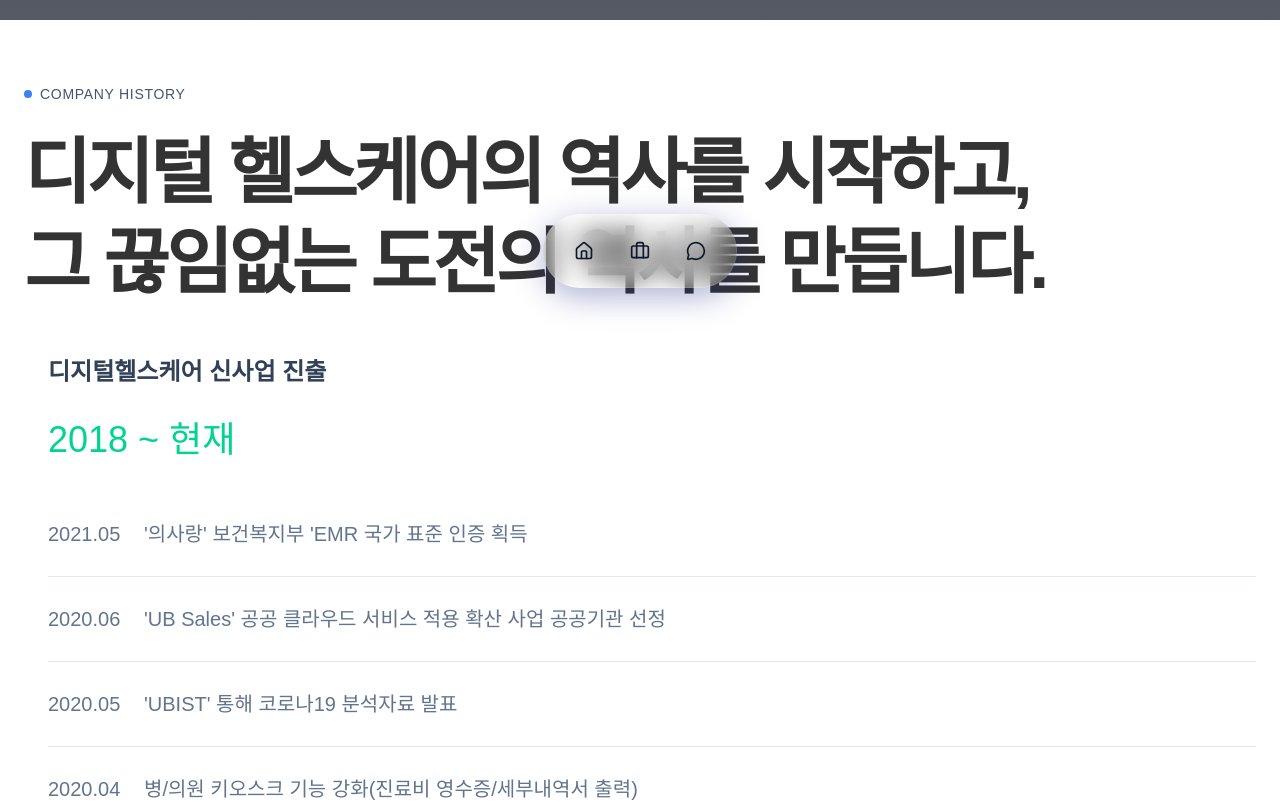
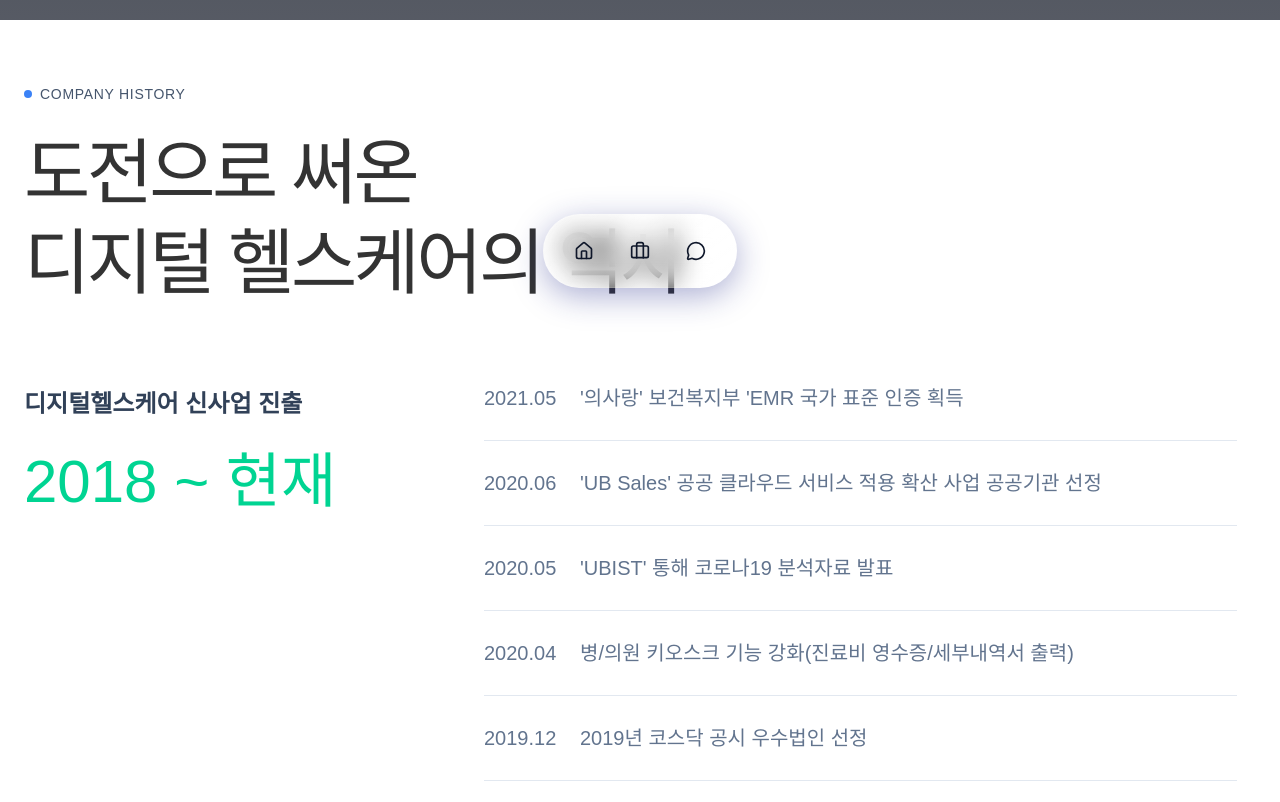
Before and after one commit to astudyinglady-max/newbiware, a Next.js app: page /about/history in a window 1280 px wide. Shown: the part 480-1282 px from the top of the page. Built offline with nearby package versions, Linux system fonts and the light colour scheme; grey boxes are pictures that could not be loaded; a web font is replaced by a local one.

Commit message:
about: history overview layout components update

```diff
--- a/src/app/about/history/page.tsx
+++ b/src/app/about/history/page.tsx
@@ -14,9 +14,7 @@ export default function HistoryPage() {
       subLabel="Company History"
       headline={
         <>
-          디지털 헬스케어의 역사를 시작하고,
-          <br />
-          그 끊임없는 도전의 역사를 만듭니다.
+          도전으로 써온<br />디지털 헬스케어의 역사
         </>
       }
     >
--- a/src/app/about/overview/page.tsx
+++ b/src/app/about/overview/page.tsx
@@ -13,9 +13,8 @@ export default function OverviewPage() {
       subLabel="Company Overview"
       headline={
         <>
-          건강한 삶을 위한 가치 창조,
-          <br />
-          유비케어가 함께하겠습니다.
+         건강한 삶의 가치,<br />
+         유비케어가 함께 만들어갑니다.
         </>
       }
     >
--- a/src/components/about/AboutSubPageLayout.tsx
+++ b/src/components/about/AboutSubPageLayout.tsx
@@ -28,13 +28,13 @@ export function AboutSubPageLayout({
     <div className="min-h-screen bg-white text-slate-900">
       <PageHeader title={pageTitle} backgroundImage={backgroundImage} />
 
-      <section className="max-w-[1600px] mx-auto px-6 pb-16 sm:pb-16 ">
+      <section className="max-w-[1600px] mx-auto px-6 pb-24 sm:pb-20 ">
         <div className="w-full flex-shrink-0 sticky top-[70px] bg-white z-50 lg:top-[70px] pt-16">
           <p className="flex items-center gap-2 text-sm font-medium text-slate-600 uppercase tracking-wider mb-6">
             <span className="w-2 h-2 rounded-full bg-primary-500 shrink-0" />
             {subLabel}
           </p>
-          <h1 className="text-6xl sm:text-5xl lg:text-7xl font-bold text-[#333333] leading-tight tracking-tighter whitespace-pre-line ">
+          <h1 className="text-6xl sm:text-5xl lg:text-7xl font-light text-[#333333] leading-tight tracking-tighter whitespace-pre-line ">
             {typeof headline === "string"
               ? headline.split("\n").map((line, i) => (
                   <React.Fragment key={i}>
--- a/src/components/about/HistoryTimeline.tsx
+++ b/src/components/about/HistoryTimeline.tsx
@@ -27,19 +27,19 @@ export const HistoryTimeline: React.FC<HistoryTimelineProps> = ({
   baseDetailPath = "/about/history",
 }) => {
   return (
-    <section className="bg-white text-slate-900  py-16 sm:py-12">
-      <div className="container px-6 min-w-[1600px] mx-auto">
+    <section className="bg-white text-slate-900  py-20 sm:py-20">
+      <div className="container min-w-[1600px] mx-auto">
         {periods.map((period) => (
-          <div key={period.id} className="mb-16 last:mb-0 ">
-            <div className="mb-8">
+          <div key={period.id} className="mb-20 last:mb-0 flex items-start justify-start gap-30">
+            <div className="mb-8 sticky top-[320px] bg-white z-50 w-[340px]">
               <h2 className="text-2xl sm:text-2xl font-bold text-slate-700">
                 {period.title ?? period.range}
               </h2>
               {period.title && (
-                <p className="text-4xl sm:text-4xl font-light text-emerald-400 mt-8">{period.range}</p>
+                <p className="text-5xl sm:text-6xl font-extralight text-emerald-400 mt-8">{period.range}</p>
               )}
             </div>
-            <ul className="divide-y divide-slate-200">
+            <ul className="divide-y divide-slate-200 -mt-8">
               {period.milestones.map((m) => (
                 <li key={m.id} className="group">
                   <Link
--- a/src/components/about/OverviewGridSection.tsx
+++ b/src/components/about/OverviewGridSection.tsx
@@ -3,22 +3,15 @@
 import React, { useRef } from "react";
 import { motion, useInView } from "framer-motion";
 
+// 헬스케어, 회사, 건강, AI, 병원 관련 이미지
 const GRID_IMAGES = [
-  "https://images.unsplash.com/photo-1486406146926-c627a92ad1ab?w=400&q=80",
-  "https://images.unsplash.com/photo-1497366216548-37526070297c?w=400&q=80",
-  "https://images.unsplash.com/photo-1545324418-cc1a3fa10c00?w=400&q=80",
-  "https://images.unsplash.com/photo-1503387762-592deb58ef4e?w=400&q=80",
-  "https://images.unsplash.com/photo-1497366811353-6870744d04b2?w=400&q=80",
-  "https://images.unsplash.com/photo-1497215842964-222b430dc094?w=400&q=80",
-  "https://images.unsplash.com/photo-1524758631624-e2822e304c36?w=400&q=80",
-  "https://images.unsplash.com/photo-1497366754035-f200968a6e72?w=400&q=80",
-  "https://images.unsplash.com/photo-1600585154340-be6161a56a0c?w=400&q=80",
-  "https://images.unsplash.com/photo-1600607687939-ce8a6c25118c?w=400&q=80",
-  "https://images.unsplash.com/photo-1600566753190-17f0baa2a6c3?w=400&q=80",
-  "https://images.unsplash.com/photo-1600585154526-990dced4db0d?w=400&q=80",
-  "https://images.unsplash.com/photo-1600573472592-401b489a3cdc?w=400&q=80",
-  "https://images.unsplash.com/photo-1600566752355-35792bedcfea?w=400&q=80",
-  "https://images.unsplash.com/photo-1600607687644-c7171b42498f?w=400&q=80",
+  "https://images.unsplash.com/photo-1579684385127-1ef15d508118?w=400&q=80", // 의료/청진기
+  "https://images.unsplash.com/photo-1551076805-e1869033e561?w=400&q=80", // 병원/의료진
+  "https://images.unsplash.com/photo-1551601651-2a8555f1a136?w=400&q=80", // AI/기술
+  "https://images.unsplash.com/photo-1677442136019-21780ecad995?w=400&q=80", // AI/디지털
+  "https://images.unsplash.com/photo-1517245386807-bb43f82c33c4?w=400&q=80", // 회사/협업
+  "https://images.unsplash.com/photo-1571019614242-c5c5dee9f50b?w=400&q=80", // 건강/웰니스
+  "https://images.unsplash.com/photo-1512621776951-a57141f2eefd?w=400&q=80", // 건강식/라이프스타일
 ];
 
 const containerVariants = {
@@ -56,9 +49,9 @@ export function OverviewGridSection() {
 
   return (
     <section ref={ref} className="py-16 sm:py-24 overflow-hidden">
-      <div className="container mx-auto px-6">
+      <div className="container mx-auto max-w-[1600px]">
         <motion.div
-          className="grid grid-cols-3 sm:grid-cols-5 gap-3 sm:gap-4 max-w-6xl mx-auto"
+          className="grid grid-cols-3 sm:grid-cols-4 gap-3 sm:gap-4 mx-auto"
           variants={containerVariants}
           initial="hidden"
           animate={isInView ? "visible" : "hidden"}
```
Also changed, not shown: .git_commit_msg.txt (added).
